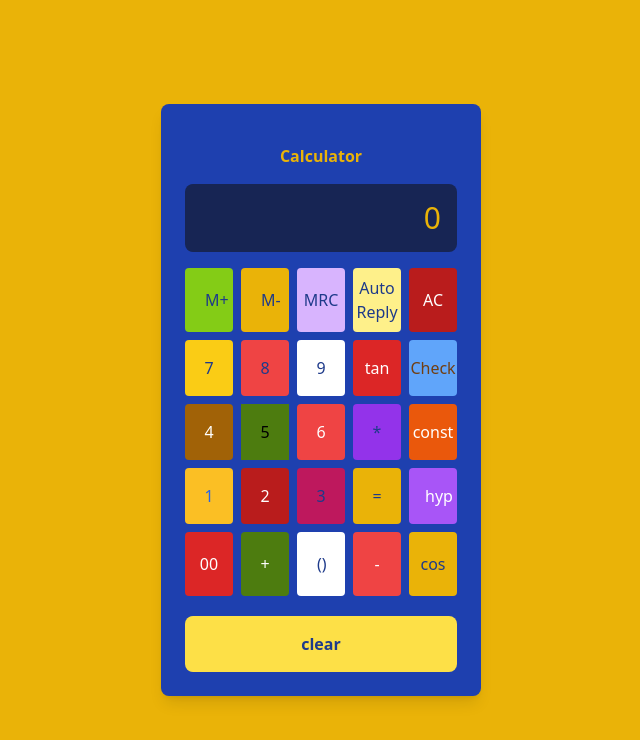
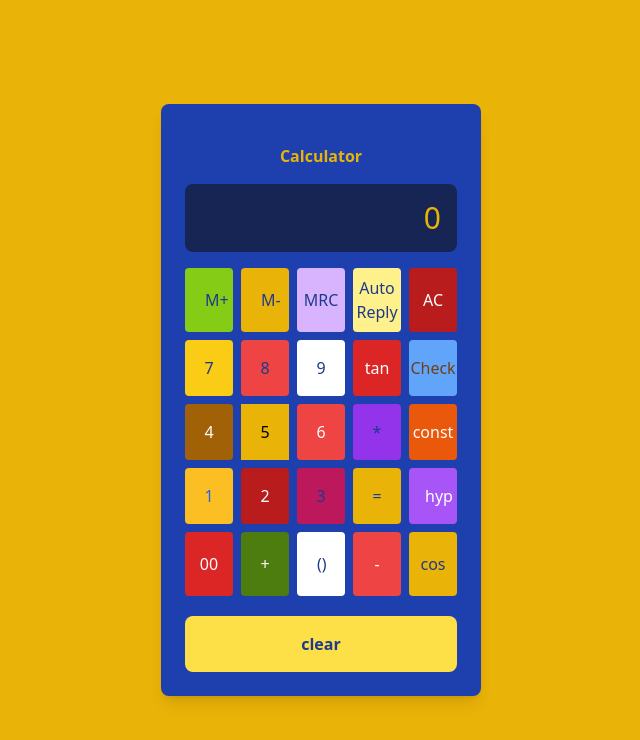
Before and after one commit to Alfaz00/Assignment29, a plain HTML site: page index.html in a window 1280 px wide. Shown: the whole page, without its empty margins (319-959 px from the left). Drawn offline with Linux system fonts and the light colour scheme.

Commit message:
index.html

```diff
--- a/index.html
+++ b/index.html
@@ -47,7 +47,7 @@
 
             <button class="bg-yellow-700 p-4 rounded hover:bg-gray-600 text-white onclick="appendValue('4') " >4</button>
 
-            <button class="bg-lime-700 p-0 hove:bg-gray-300 teick="appendValue('5') " >5</button>
+            <button class="bg-yellow-500 p-4 hover:bg-gray-300 onclick="appendValue('5') ">5</button>
 
             <button class="bg-red-500 p-4 rounded hover:bg-green-600 text-white onclick="appendValue('6') " >6</button>
 
```
